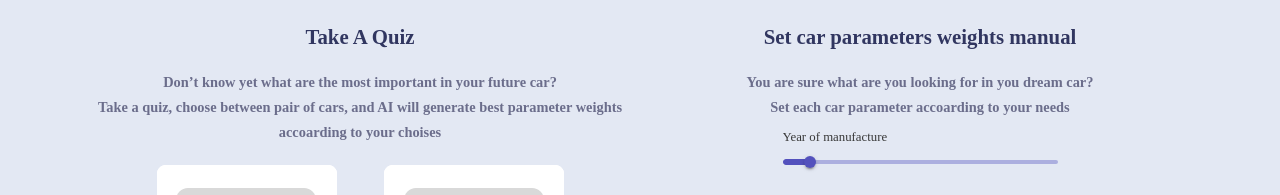
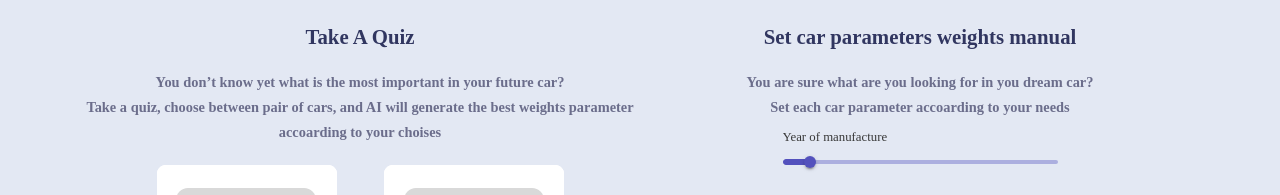
Before and after one commit to kasia251011/car-app-frontend, a React (Create React App) app: page /parameters in a window 1280 px wide. Shown: the part 120-315 px from the top of the page. Built offline with nearby package versions, Linux system fonts and the light colour scheme.

Commit message:
rephrasing

```diff
--- a/src/components/ParametersPage/index.tsx
+++ b/src/components/ParametersPage/index.tsx
@@ -17,9 +17,9 @@ const ParametersPage = () => {
             Take A Quiz
           </Typography>
           <Typography variant="subtitle1" align="center" sx={{ marginBottom: '20px' }}>
-            Don’t know yet what are the most important in your future car? <br></br>Take a quiz,
-            choose between pair of cars, and AI will generate best parameter weights accoarding to
-            your choises
+            You don’t know yet what is the most important in your future car? <br></br>Take a quiz,
+            choose between pair of cars, and AI will generate the best weights parameter accoarding
+            to your choises
           </Typography>
           <img src={QUIZ_ICON} />
           <Button variant="contained" sx={{ marginTop: '40px' }} onClick={() => navigate('/quiz')}>
```
